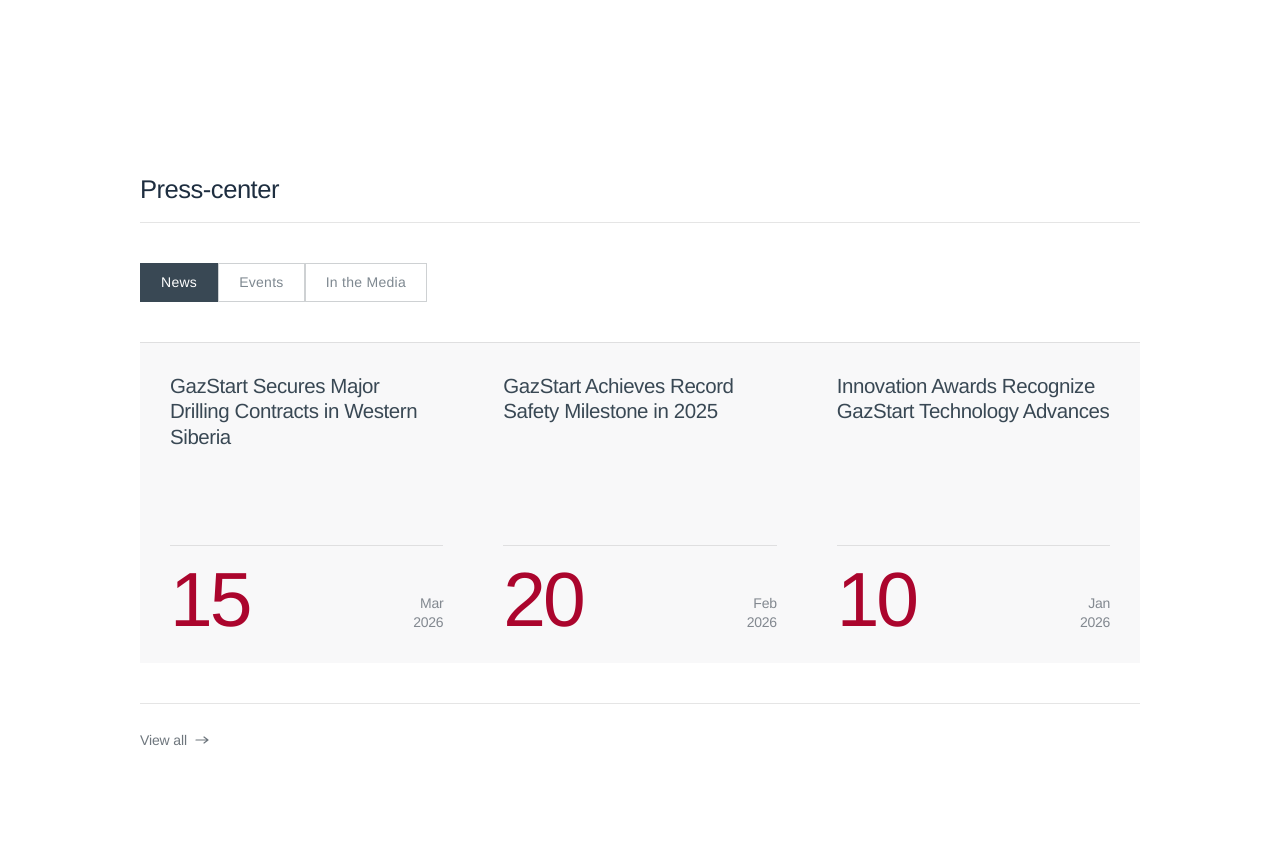
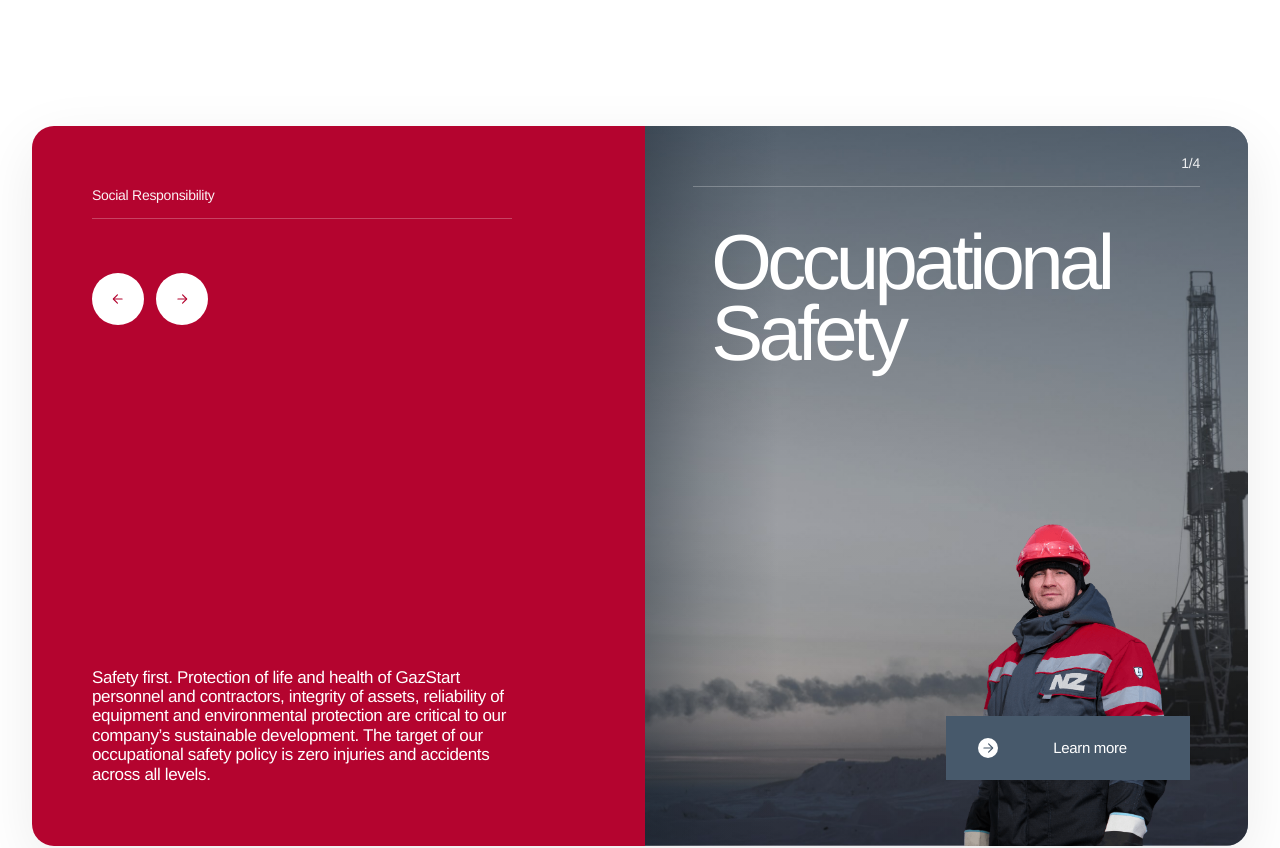
Before and after one commit to Quadri-Ian/Gazstart, a Next.js app: page /en in a window 1280 px wide. Shown: the part 3940-4788 px from the top of the page. Built offline with nearby package versions, Linux system fonts and the light colour scheme.

Commit message:
Add sustainability showcase to homepage

```diff
--- a/src/app/[locale]/company/sustainable-development/page.tsx
+++ b/src/app/[locale]/company/sustainable-development/page.tsx
@@ -3,6 +3,7 @@
 import Hero from "@/components/ui/Hero";
 import ScrollReveal from "@/components/ui/ScrollReveal";
 import SustainabilityShowcase from "@/components/company/SustainabilityShowcase";
+import { getSustainabilitySlides } from "@/components/company/sustainabilitySlides";
 
 export async function generateMetadata({
   params,
@@ -22,74 +23,11 @@
   const { locale } = await params;
   const t = await getTranslations({ locale, namespace: "sustainable" });
 
-  const slides =
-    locale === "ru"
-      ? [
-          {
-            category: "Социальная ответственность",
-            title: "Охрана труда",
-            description:
-              "Безопасность прежде всего. Защита жизни и здоровья персонала и подрядчиков, сохранность оборудования, надежность производственных процессов и охрана окружающей среды являются ключевыми приоритетами компании. Цель политики в области охраны труда и промышленной безопасности — нулевой травматизм и отсутствие аварий на всех уровнях.",
-            cta: "Подробнее",
-          },
-          {
-            category: "Экологическая ответственность",
-            title: "Защита окружающей среды",
-            description:
-              "Компания снижает воздействие на окружающую среду за счет контроля выбросов, рационального обращения с отходами и постоянного повышения экологической эффективности производственных площадок.",
-            cta: "Подробнее",
-          },
-          {
-            category: "Социальная ответственность",
-            title: "Развитие персонала",
-            description:
-              "Системная подготовка кадров, повышение квалификации и программы поддержки сотрудников помогают формировать сильные команды и устойчивую производственную культуру.",
-            cta: "Подробнее",
-          },
-          {
-            category: "Корпоративное управление",
-            title: "Ответственное управление",
-            description:
-              "Прозрачные процессы, этические стандарты и последовательное управление рисками обеспечивают устойчивое развитие компании и доверие партнеров.",
-            cta: "Подробнее",
-          },
-        ]
-      : [
-          {
-            category: "Social Responsibility",
-            title: "Occupational Safety",
-            description:
-              "Safety first. Protection of life and health of GazStart personnel and contractors, integrity of assets, reliability of equipment and environmental protection are critical to our company’s sustainable development. The target of our occupational safety policy is zero injuries and accidents across all levels.",
-            cta: "Learn more",
-          },
-          {
-            category: "Environmental Stewardship",
-            title: "Environmental Care",
-            description:
-              "We reduce environmental impact through emissions control, waste management, and continuous upgrades that improve the ecological performance of our operational sites.",
-            cta: "Learn more",
-          },
-          {
-            category: "Social Responsibility",
-            title: "People Development",
-            description:
-              "Training, professional development, and support programs help us build strong teams and sustain a culture of accountability, competence, and safe operations.",
-            cta: "Learn more",
-          },
-          {
-            category: "Corporate Governance",
-            title: "Responsible Governance",
-            description:
-              "Transparent decision-making, ethical standards, and disciplined risk management support long-term stability and trusted partnerships.",
-            cta: "Learn more",
-          },
-        ];
-
   return (
     <>
       <Hero title={t("heroTitle")} subtitle={t("heroSubtitle")} />
       <ScrollReveal className="bg-white" direction="up">
-        <SustainabilityShowcase slides={slides} />
+        <SustainabilityShowcase slides={getSustainabilitySlides(locale)} />
       </ScrollReveal>
     </>
   );
--- a/src/app/[locale]/page.tsx
+++ b/src/app/[locale]/page.tsx
@@ -6,6 +6,8 @@
 import StatsSection from "@/components/home/StatsSection";
 import PressSection from "@/components/home/PressSection";
 import PartnersSection from "@/components/home/PartnersSection";
+import SustainabilityShowcase from "@/components/company/SustainabilityShowcase";
+import { getSustainabilitySlides } from "@/components/company/sustainabilitySlides";
 
 export async function generateMetadata({
   params,
@@ -20,13 +22,20 @@
   };
 }
 
-export default function HomePage() {
+export default async function HomePage({
+  params,
+}: {
+  params: Promise<{ locale: string }>;
+}) {
+  const { locale } = await params;
+
   return (
     <>
       <HeroSection />
       <LocationsSection />
       <ManagementSlider />
       <StatsSection />
+      <SustainabilityShowcase slides={getSustainabilitySlides(locale)} />
       <PressSection />
       <PartnersSection />
     </>
--- /dev/null
+++ b/src/components/company/sustainabilitySlides.ts
@@ -0,0 +1,72 @@
+export type SustainabilitySlide = {
+  category: string;
+  title: string;
+  description: string;
+  cta: string;
+};
+
+export function getSustainabilitySlides(locale: string): SustainabilitySlide[] {
+  if (locale === "ru") {
+    return [
+      {
+        category: "Социальная ответственность",
+        title: "Охрана труда",
+        description:
+          "Безопасность прежде всего. Защита жизни и здоровья персонала и подрядчиков, сохранность оборудования, надежность производственных процессов и охрана окружающей среды являются ключевыми приоритетами компании. Цель политики в области охраны труда и промышленной безопасности — нулевой травматизм и отсутствие аварий на всех уровнях.",
+        cta: "Подробнее",
+      },
+      {
+        category: "Экологическая ответственность",
+        title: "Защита окружающей среды",
+        description:
+          "Компания снижает воздействие на окружающую среду за счет контроля выбросов, рационального обращения с отходами и постоянного повышения экологической эффективности производственных площадок.",
+        cta: "Подробнее",
+      },
+      {
+        category: "Социальная ответственность",
+        title: "Развитие персонала",
+        description:
+          "Системная подготовка кадров, повышение квалификации и программы поддержки сотрудников помогают формировать сильные команды и устойчивую производственную культуру.",
+        cta: "Подробнее",
+      },
+      {
+        category: "Корпоративное управление",
+        title: "Ответственное управление",
+        description:
+          "Прозрачные процессы, этические стандарты и последовательное управление рисками обеспечивают устойчивое развитие компании и доверие партнеров.",
+        cta: "Подробнее",
+      },
+    ];
+  }
+
+  return [
+    {
+      category: "Social Responsibility",
+      title: "Occupational Safety",
+      description:
+        "Safety first. Protection of life and health of GazStart personnel and contractors, integrity of assets, reliability of equipment and environmental protection are critical to our company’s sustainable development. The target of our occupational safety policy is zero injuries and accidents across all levels.",
+      cta: "Learn more",
+    },
+    {
+      category: "Environmental Stewardship",
+      title: "Environmental Care",
+      description:
+        "We reduce environmental impact through emissions control, waste management, and continuous upgrades that improve the ecological performance of our operational sites.",
+      cta: "Learn more",
+    },
+    {
+      category: "Social Responsibility",
+      title: "People Development",
+      description:
+        "Training, professional development, and support programs help us build strong teams and sustain a culture of accountability, competence, and safe operations.",
+      cta: "Learn more",
+    },
+    {
+      category: "Corporate Governance",
+      title: "Responsible Governance",
+      description:
+        "Transparent decision-making, ethical standards, and disciplined risk management support long-term stability and trusted partnerships.",
+      cta: "Learn more",
+    },
+  ];
+}
```
